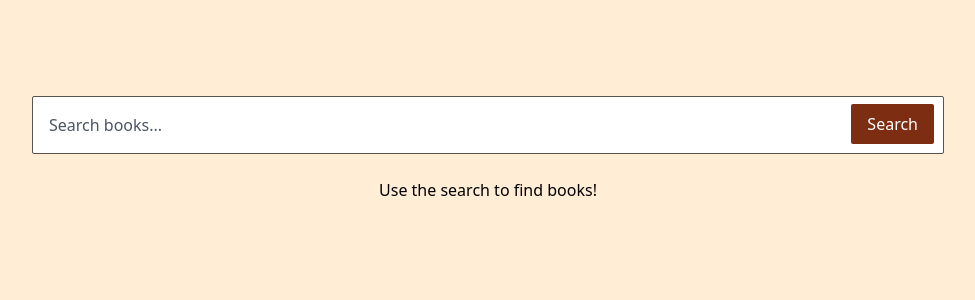
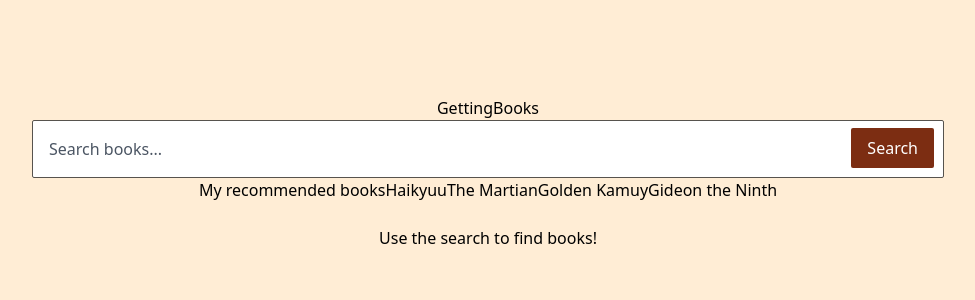
Before and after one commit to jenkens-dev/giving-data-google-books, a Next.js app: page / in a window 1280 px wide. Shown: the top 300 px of the page, without its empty margins (152-1127 px from the left). Built offline with nearby package versions, Linux system fonts and the light colour scheme.

Commit message:
starter jsx and layout for recommended books section

```diff
--- a/pages/index.tsx
+++ b/pages/index.tsx
@@ -55,10 +55,18 @@ export default function Home() {
         <link rel="icon" href="/favicon.ico" />
       </Head>
       <main className="flex min-h-screen flex-col items-center py-24 px-8">
+        <h1>GettingBooks</h1>
         <SearchBar
           isSubmitting={isSubmitting}
           handleSearchSubmit={handleSearchSubmit}
         />
+        <div>
+          <h2 className="inline">My recommended books</h2>
+          <span>Haikyuu</span>
+          <span>The Martian</span>
+          <span>Golden Kamuy</span>
+          <span>Gideon the Ninth</span>
+        </div>
         <div className="grid grid-cols-2 gap-y-1.5 w-full mt-6 justify-items-center">
           {error && error}
           {!error && !isSubmitting && foundBooks?.length <= 0 ? (
```
